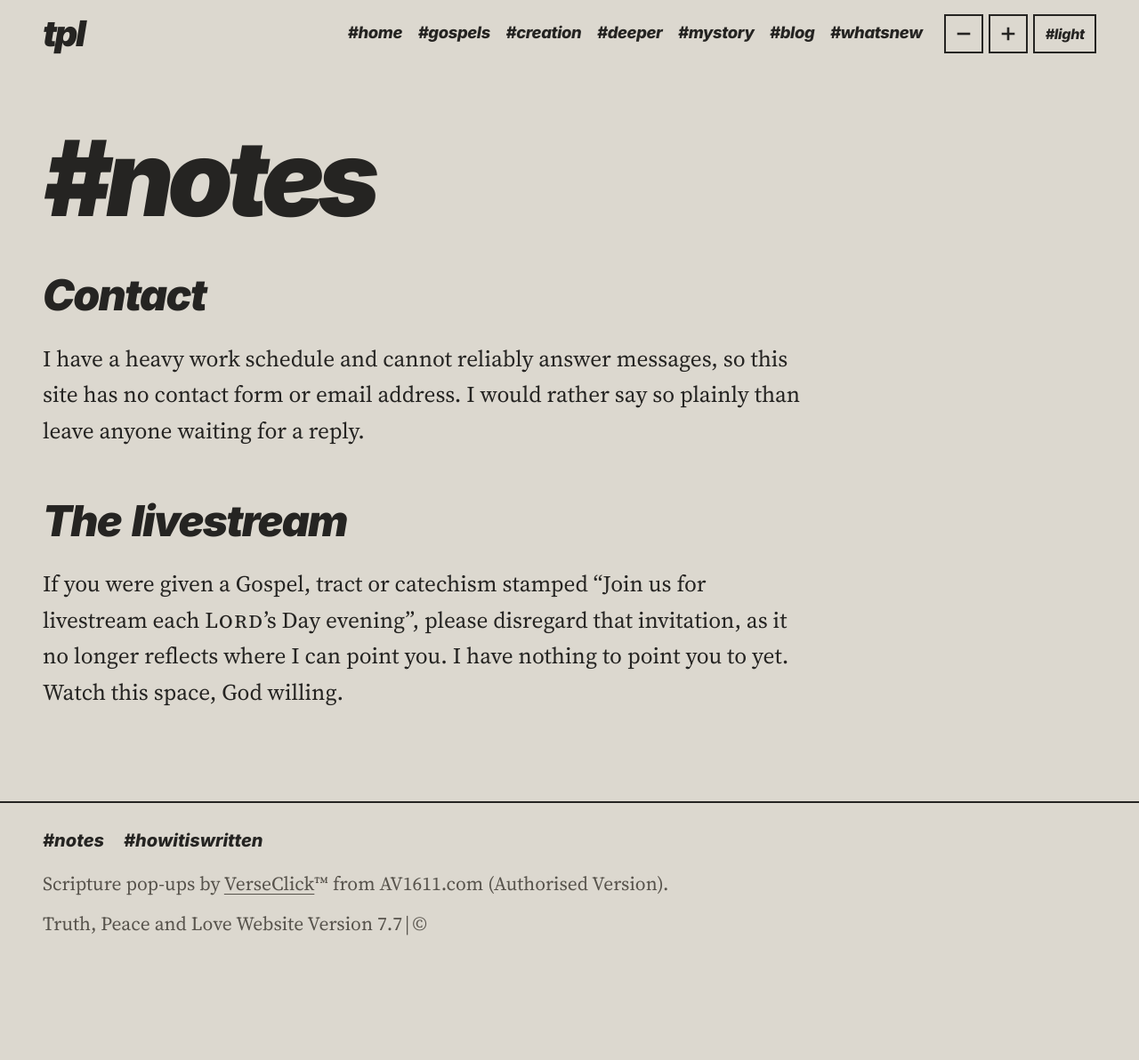
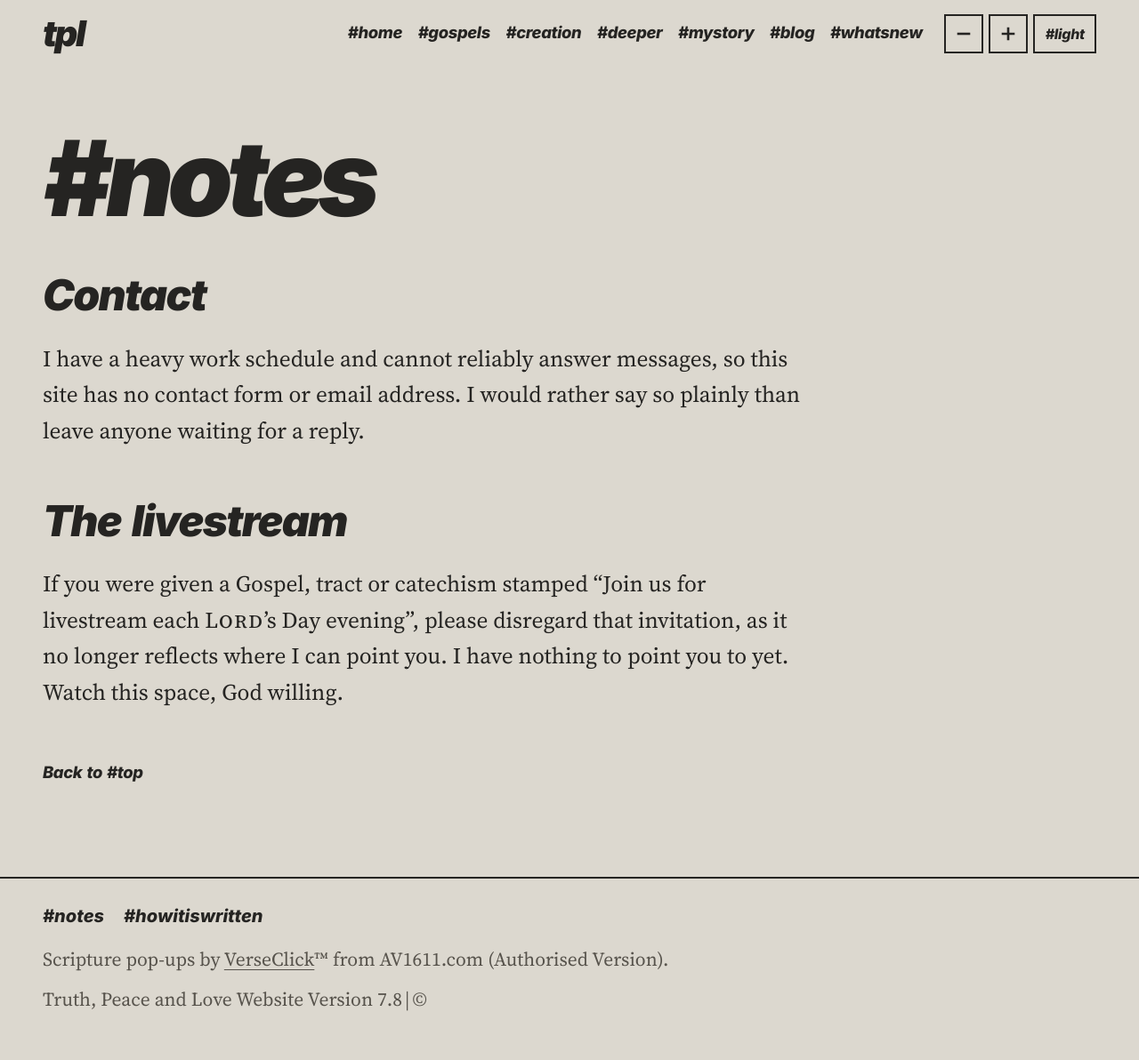
Before and after one commit to ForestWalkUK/truthpeaceandlove, a Jekyll site: the page built from notes.md, in a window 1280 px wide. Shown: the whole page at 89% size. Built offline with Jekyll 4.4.1, drawn with Linux system fonts in a browser that asks for light colours; before the commit the page ends 1107 px from its top, so only the background shows below that.

Commit message:
Back to #top link and floating up button on every page (v7.8)
"Back to #top" at the end of every page; a small floating ↑ button appears
after two screens of scrolling and hides near the top and when the link or footer is on screen;
keyboard focus returns to the top; not printed. site_version 7.8; CHANGELOG (also covers the
#thecut two-sides changes); CLAUDE.md.

Co-Authored-By: Claude Opus 5.5 <noreply@anthropic.com>

```diff
--- a/_config.yml
+++ b/_config.yml
@@ -3,7 +3,7 @@ lang: en-GB
 url: "https://truthpeace.love"
 baseurl: ""
 markdown: kramdown
-site_version: "7.7"
+site_version: "7.8"
 strapline: Found in Jesus Christ
 exclude:
   - README.md
--- a/_layouts/default.html
+++ b/_layouts/default.html
@@ -11,7 +11,7 @@
 <link rel="stylesheet" href="{{ '/assets/css/style.css' | relative_url }}?v={{ site.site_version }}">
 {% if page.css %}<link rel="stylesheet" href="{{ page.css | relative_url }}?v={{ site.site_version }}">
 {% endif %}</head>
-<body>
+<body id="top">
 <a class="skip" href="#main">Skip to the text</a>
 <header class="masthead wrap">
 <a class="wordmark" href="{{ '/' | relative_url }}" aria-label="{{ site.title }}, home">tpl</a>
@@ -37,7 +37,10 @@
 {% assign ai_line = site.data.ai_notes[page.ai_note] %}{% if ai_line %}
 <p class="ai-note">{{ ai_line }} <a href="{{ '/how-this-site-is-written/' | relative_url }}">How this site is written</a>.</p>
 {% endif %}
+{% comment %} Back to #top (v7.8): on every page; a plain link to <body id="top">, so it works without JavaScript. {% endcomment %}
+<p class="to-top"><a href="#top">Back to <span class="hash">#</span>top</a></p>
 </main>
+<button type="button" class="float-top" id="float-top" aria-label="Back to the top" hidden><svg viewBox="0 0 16 16" width="16" height="16" aria-hidden="true" focusable="false"><path d="M8 14V3M3 8l5-5 5 5" fill="none" stroke="currentColor" stroke-width="2.6" stroke-linecap="square"/></svg></button>
 <footer class="site-footer wrap">
 <p class="footer-links">{% for item in site.data.sections.footer %}{% assign target = site.pages | where: "url", item.url | first %}{% if target %}<a href="{{ item.url | relative_url }}" aria-label="{{ item.name }}"><span class="hash" aria-hidden="true">#</span>{{ item.tag }}</a> {% endif %}{% endfor %}</p>
 {% unless page.verseclick == false %}
@@ -92,6 +95,20 @@ window.addEventListener("afterprint",function(){for(var k=0;k<was.length;k++)H[k
 (function(){var E=document.querySelectorAll("details.explainer");if(!E.length)return;var was=[];window.addEventListener("beforeprint",function(){was=[];for(var k=0;k<E.length;k++){was.push(E[k].open);E[k].open=true}});window.addEventListener("afterprint",function(){for(var k=0;k<was.length;k++)E[k].open=was[k]})})();
 /* TPL Drop cap (v7.7): when the first word of a drop-capital paragraph is a single letter (I, A), add class "drop-word" so that style.css can double the gap after the capital. Same selector as the TPL Drop cap CSS. */
 (function(){try{var P=document.querySelectorAll('.drop>p:not(.standing-note):not(p:not(.standing-note)~p),.prose p.opener');for(var k=0;k<P.length;k++)if(/^[A-Za-z]\s/.test(P[k].textContent.trim()))P[k].classList.add("drop-word")}catch(e){}})();
+/* Floating up button (v7.8): shown once the reader is more than two screen heights down the page, and hidden
+   near the top and whenever the Back to #top link or the footer is on screen, so it never covers them.
+   A click scrolls to the top (instantly if the reader prefers reduced motion) and moves keyboard focus to
+   the top of the page, so the next Tab reaches the skip link. */
+(function(){try{var b=document.getElementById("float-top");if(!b||!window.IntersectionObserver)return;
+var seen={},T=document.querySelectorAll(".to-top,.site-footer");
+function upd(){var near=false;for(var k in seen)if(seen[k])near=true;b.hidden=near||window.scrollY<=2*window.innerHeight}
+var io=new IntersectionObserver(function(es){for(var k=0;k<es.length;k++)seen[es[k].target.className]=es[k].isIntersecting;upd()});
+for(var k=0;k<T.length;k++)io.observe(T[k]);
+var q=false;window.addEventListener("scroll",function(){if(!q){q=true;requestAnimationFrame(function(){q=false;upd()})}},{passive:true});
+window.addEventListener("resize",upd);
+b.addEventListener("click",function(){var still=window.matchMedia&&window.matchMedia("(prefers-reduced-motion: reduce)").matches,t=document.body;
+t.setAttribute("tabindex","-1");t.focus({preventScroll:true});window.scrollTo({top:0,behavior:still?"auto":"smooth"})});
+upd()}catch(e){}})();
 </script>
 {% if page.js %}<script src="{{ page.js | relative_url }}?v={{ site.site_version }}"></script>
 {% endif %}
--- a/assets/css/style.css
+++ b/assets/css/style.css
@@ -151,6 +151,17 @@ body{overflow-x:clip}
 .back{margin-top:3rem;font-family:var(--display);font-weight:800;font-style:italic;font-size:1.3rem}
 .back a{text-decoration:none}
 .back a:hover{text-decoration:underline}
+/* Back to #top (v7.8): a link at the end of every page, in the manner of the "Back to #..." lead-ins (.more-h). */
+.to-top{margin:clamp(2.5rem,5vw,3.5rem) 0 0;font-family:var(--display);font-weight:800;font-style:italic;font-size:1.15rem;letter-spacing:-.02em;font-variant-numeric:lining-nums;word-spacing:.08em}
+.to-top a{color:var(--ink);text-decoration:none}
+.to-top a:hover{text-decoration:underline}
+#top:focus{outline:none}
+/* Floating up button (v7.8): bottom right, shown by the script in default.html after two screens of scrolling.
+   z-index 4: above the #thecut reveal (line 2, roundel 3), below the skip link (5); VerseClick pop-ups (99999) stay on top of it. */
+.float-top{position:fixed;right:calc(1rem + env(safe-area-inset-right,0px));bottom:calc(1rem + env(safe-area-inset-bottom,0px));z-index:4;width:44px;height:44px;padding:0;display:flex;align-items:center;justify-content:center;border:2px solid var(--ink);border-radius:0;background:var(--ink);color:var(--paper);cursor:pointer}
+.float-top[hidden]{display:none}
+.float-top:hover{background:var(--paper);color:var(--ink)}
+.float-top svg{display:block}
 /* The AI note at the foot of every page (v2.3): quiet, but readable and kept in print. */
 .ai-note{max-width:34em;margin:clamp(3rem,6vw,4.5rem) 0 0;font-style:italic;font-size:.92em;line-height:1.5;color:var(--muted)}
 .ai-note a{color:var(--ink)}
@@ -294,7 +305,7 @@ details.explainer[open]{margin-bottom:1em}
   :root,:root[data-theme]{--paper:#fff;--ink:#000;--muted:#333;--gloss:#888;--rubric:#000;color-scheme:light}
   body{font-size:11pt;line-height:1.45}
   .wrap{max-width:none;padding:0}
-  .masthead nav,.reader-controls,.ecg,.verses,.chapter-nav,.skip,.doors-block,.more,.back,details.part>summary::after,details.head>summary::after,.accordion-controls{display:none!important}
+  .masthead nav,.reader-controls,.ecg,.verses,.chapter-nav,.skip,.doors-block,.more,.back,.to-top,.float-top,details.part>summary::after,details.head>summary::after,.accordion-controls{display:none!important}
   .hero-title,.tag-title,.tag-title.long{font-size:40pt}
   h1{font-size:28pt;margin-top:12pt}
   h2{font-size:16pt}
```
Also changed, not shown: CLAUDE.md (+1 -0 lines), CHANGELOG.txt.
